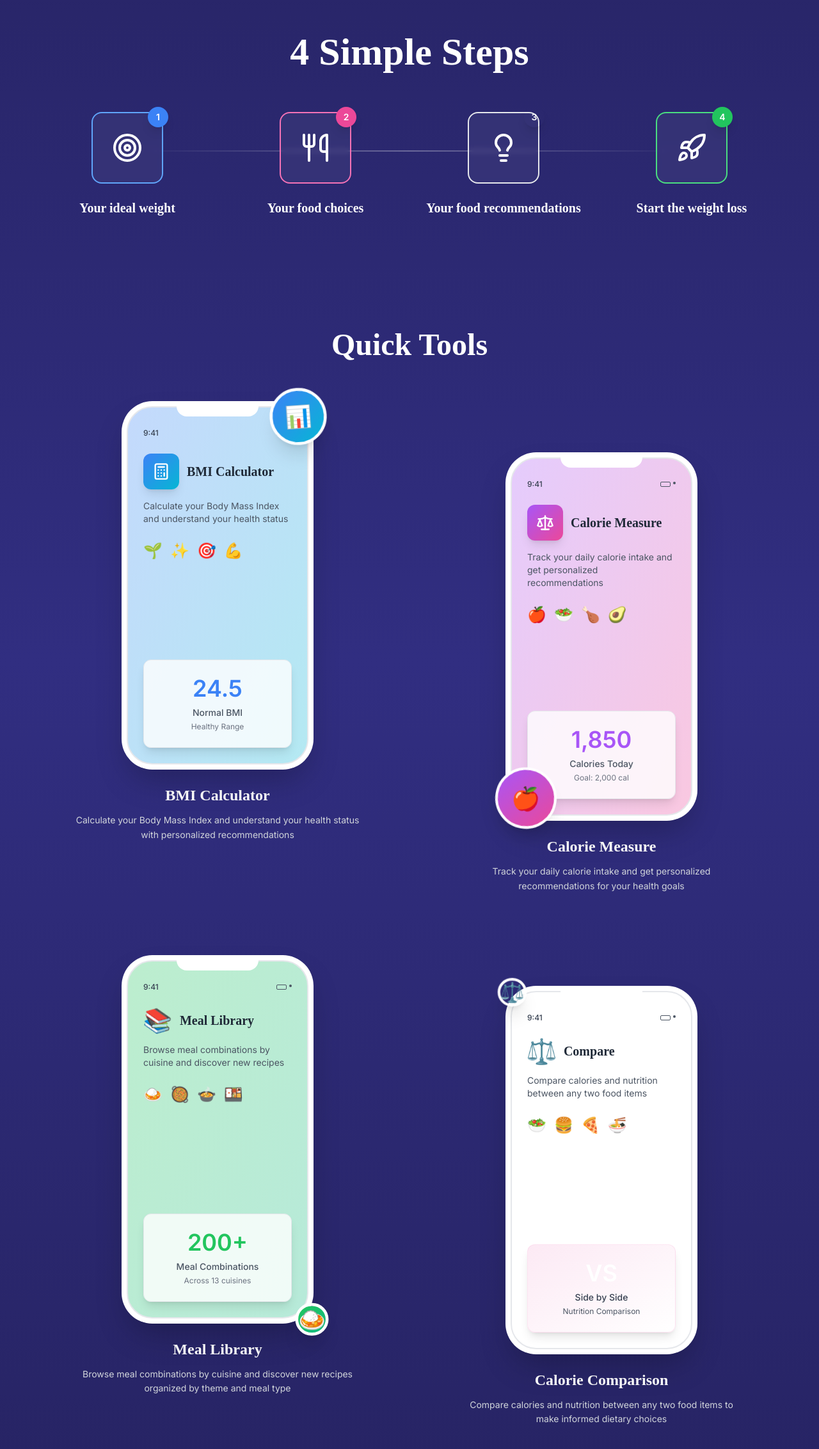
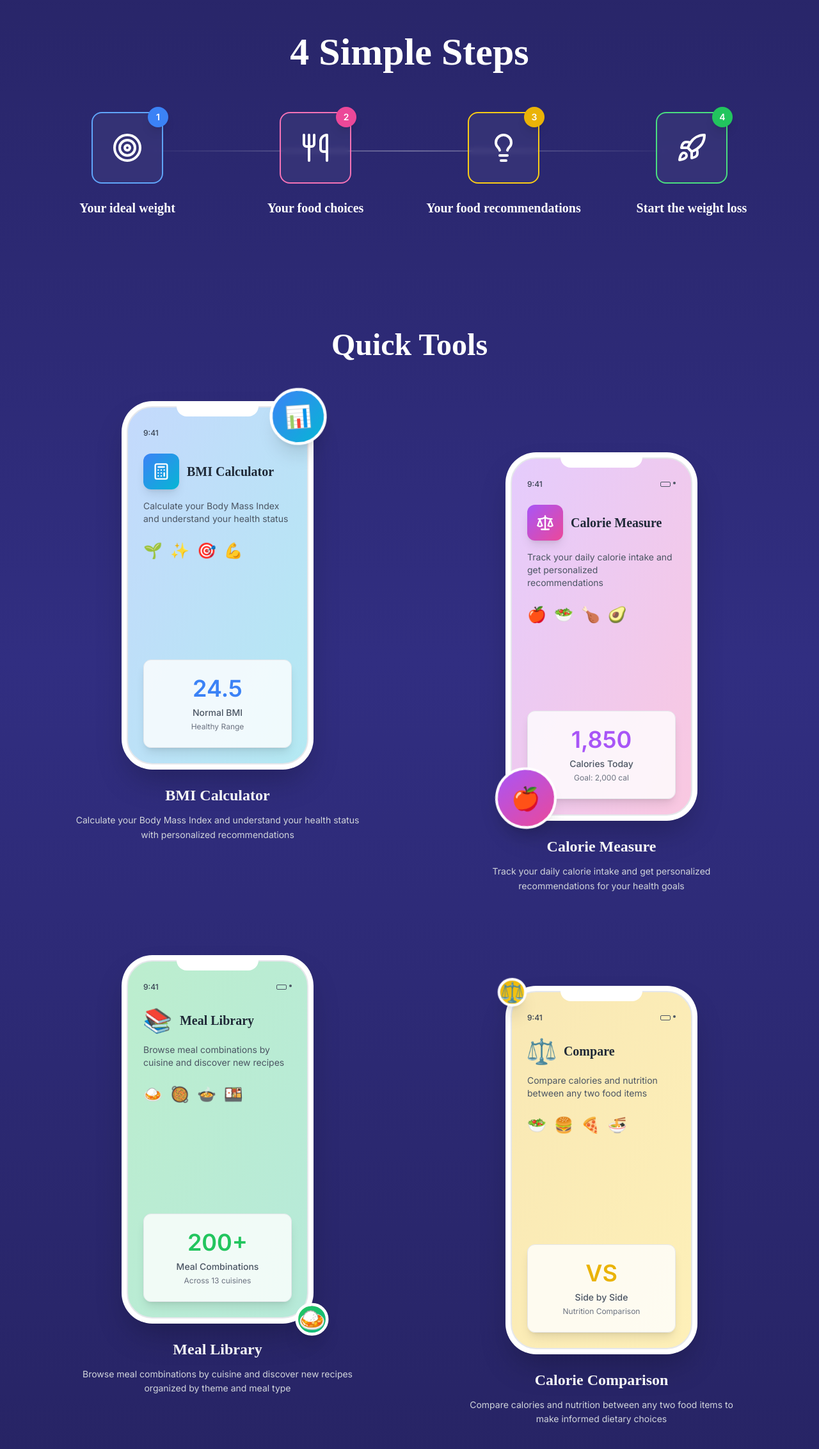
Before and after one commit to rahulr4z/SlayCal, a React (Vite) app: page / in a window 1280 px wide. Shown: the part 1365-3630 px from the top of the page at 64% size. Built offline with nearby package versions, Linux system fonts and the light colour scheme; a web font is replaced by a local one.

Commit message:
Fix yellow color in step 3 of FourSteps and Calorie Comparison quick tool mobile screen

```diff
--- a/src/components/FourSteps.tsx
+++ b/src/components/FourSteps.tsx
@@ -24,9 +24,9 @@ const steps = [
     number: 3,
     title: 'Your food recommendations',
     icon: Lightbulb,
-    color: 'orange',
-    borderColor: 'border-orange-400',
-    badgeColor: 'bg-orange-500',
+    color: 'yellow',
+    borderColor: 'border-yellow-400',
+    badgeColor: 'bg-yellow-500',
   },
   {
     number: 4,
--- a/src/components/InteractiveCards.tsx
+++ b/src/components/InteractiveCards.tsx
@@ -293,7 +293,7 @@ export default function InteractiveCards({ onQuickToolToggle, onOpenFoodLibrary
                 <motion.div
                   animate={{ scale: [1, 1.25, 1], rotate: [0, -10, 10, 0] }}
                   transition={{ duration: 2.2, repeat: Infinity }}
-                  className="absolute -top-3 -left-3 z-20 w-18 h-18 bg-gradient-to-br from-orange-500 to-red-500 rounded-full flex items-center justify-center shadow-xl border-4 border-white"
+                  className="absolute -top-3 -left-3 z-20 w-18 h-18 bg-gradient-to-br from-yellow-500 to-yellow-400 rounded-full flex items-center justify-center shadow-xl border-4 border-white"
                 >
                   <span className="text-3xl">⚖️</span>
                 </motion.div>
@@ -301,7 +301,7 @@ export default function InteractiveCards({ onQuickToolToggle, onOpenFoodLibrary
                 <div className="absolute top-0 left-1/2 transform -translate-x-1/2 w-32 h-6 bg-white rounded-b-2xl z-10"></div>
 
                 {/* Screen */}
-                <div className="bg-gradient-to-br from-orange-500/30 to-red-500/30 rounded-[2.5rem] overflow-hidden border-2 border-gray-200">
+                <div className="bg-gradient-to-br from-yellow-500/30 to-yellow-400/30 rounded-[2.5rem] overflow-hidden border-2 border-gray-200">
                   {/* Status Bar */}
                   <div className="flex justify-between items-center px-6 pt-8 pb-2 text-gray-700 text-xs font-medium">
                     <span>9:41</span>
@@ -333,11 +333,11 @@ export default function InteractiveCards({ onQuickToolToggle, onOpenFoodLibrary
                         <span key={i} className="text-2xl">{emoji}</span>
                       ))}
                     </div>
-                    <div className="mt-auto bg-gradient-to-br from-pink-100/90 to-orange-100/90 rounded-xl p-6 border border-pink-200/50 shadow-lg">
+                    <div className="mt-auto bg-white/80 rounded-xl p-6 border border-gray-200 shadow-lg">
                       <div className="text-center">
-                        <div className="text-4xl font-bold text-orange-500 mb-2">VS</div>
-                        <div className="text-sm text-gray-700 font-medium">Side by Side</div>
-                        <div className="text-xs text-gray-600 mt-1">Nutrition Comparison</div>
+                        <div className="text-4xl font-bold text-yellow-500 mb-2">VS</div>
+                        <div className="text-sm text-gray-600 font-medium">Side by Side</div>
+                        <div className="text-xs text-gray-500 mt-1">Nutrition Comparison</div>
                       </div>
                     </div>
                   </div>
```
